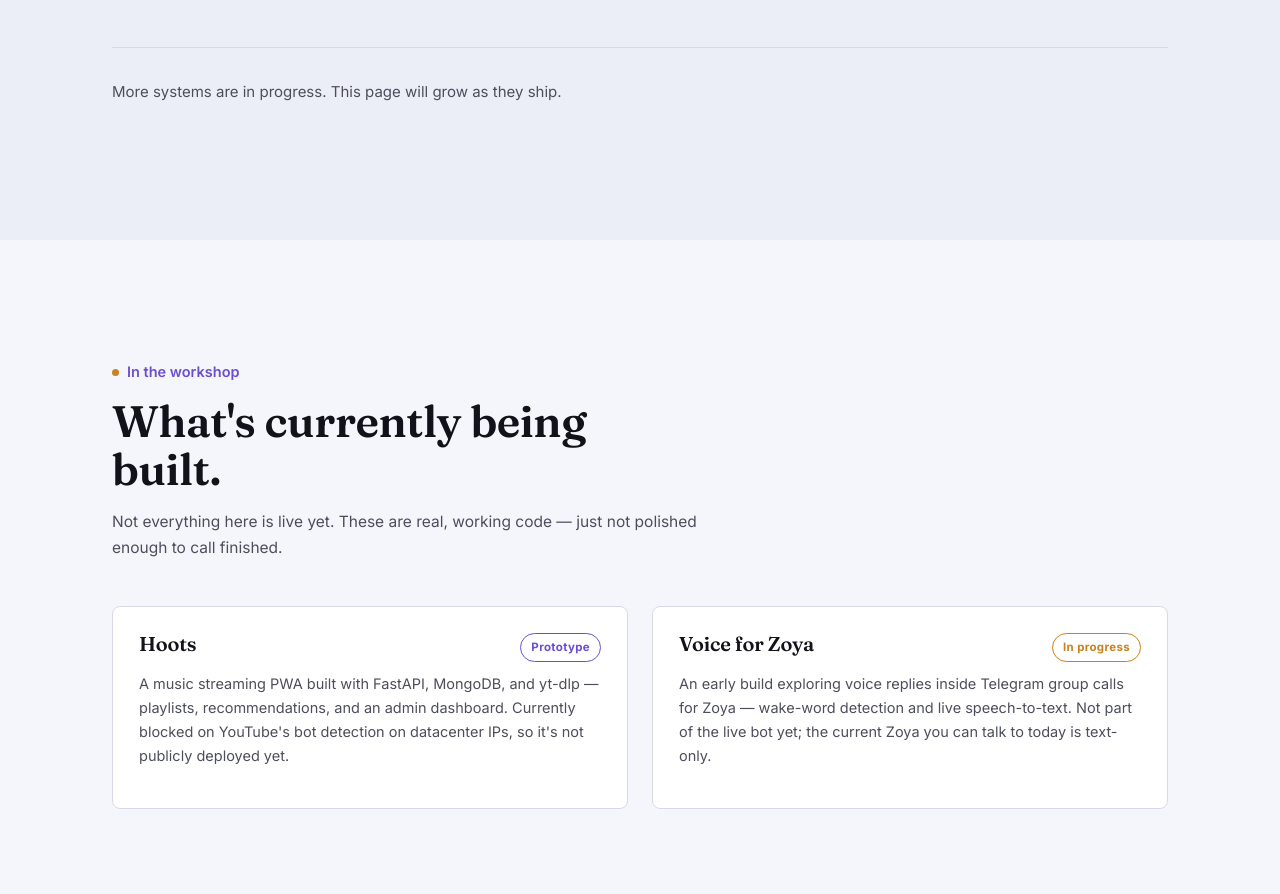
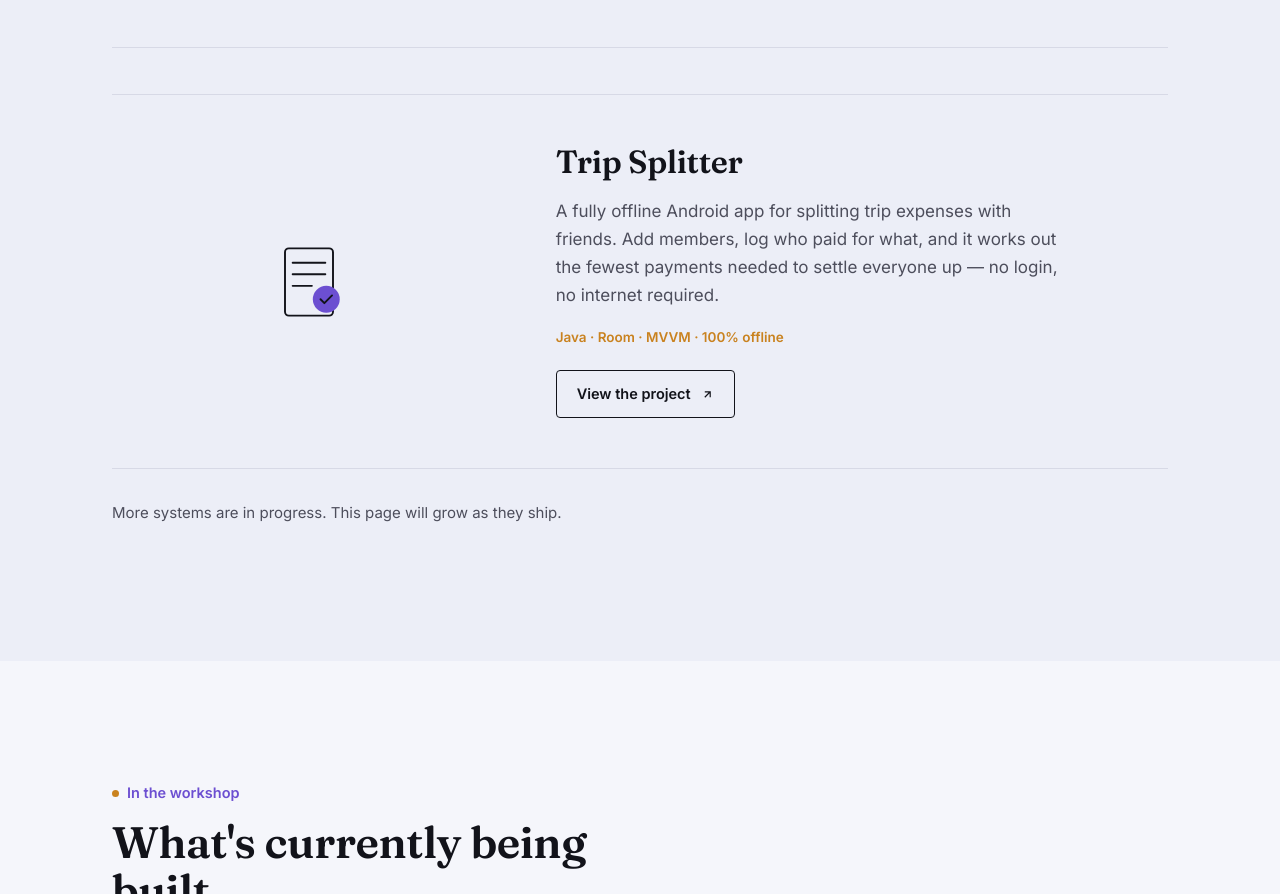
Before and after one commit to sunnyptl95/owlest, a plain HTML site: page index.html in a window 1280 px wide. Shown: the part 4506-5400 px from the top of the page. Drawn offline with Linux system fonts and the light colour scheme.

Commit message:
Add files via upload

```diff
--- a/index.html
+++ b/index.html
@@ -382,6 +382,19 @@
       </div>
     </div>
 
+    <div class="zoya-row">
+      <div class="glyph">
+        <svg viewBox="0 0 100 100"><rect x="25" y="15" width="50" height="70" rx="4" fill="none" stroke="var(--ink)" stroke-width="2"/><path d="M33 30h34M33 42h34M33 54h20" stroke="var(--ink)" stroke-width="2" stroke-linecap="round"/><circle cx="68" cy="68" r="14" fill="var(--violet)"/><path d="M62 68l4 4 8-8" stroke="var(--ink)" stroke-width="2" fill="none" stroke-linecap="round" stroke-linejoin="round"/></svg>
+      </div>
+      <div>
+        <h3 class="row-name">Trip Splitter</h3>
+        <p class="row-desc">A fully offline Android app for splitting trip expenses with friends. Add members, log who paid for what, and it works out the fewest payments needed to settle everyone up — no login, no internet required.</p>
+        <div class="row-tag">Java · Room · MVVM · 100% offline</div>
+        <a href="https://trip-splitter-owl.vercel.app/" target="_blank" rel="noopener" class="project-btn" id="tripSplitterProjectBtn">View the project<svg width="13" height="13" viewBox="0 0 24 24" fill="none" stroke="currentColor" stroke-width="2.2" style="margin-left:2px;"><path d="M7 17L17 7M7 7h10v10"/></svg></a>
+      </div>
+    </div>
+
+
     <p style="margin-top:32px; color:var(--ink-soft); font-size:15px;">More systems are in progress. This page will grow as they ship.</p>
   </div>
 </section>
```
